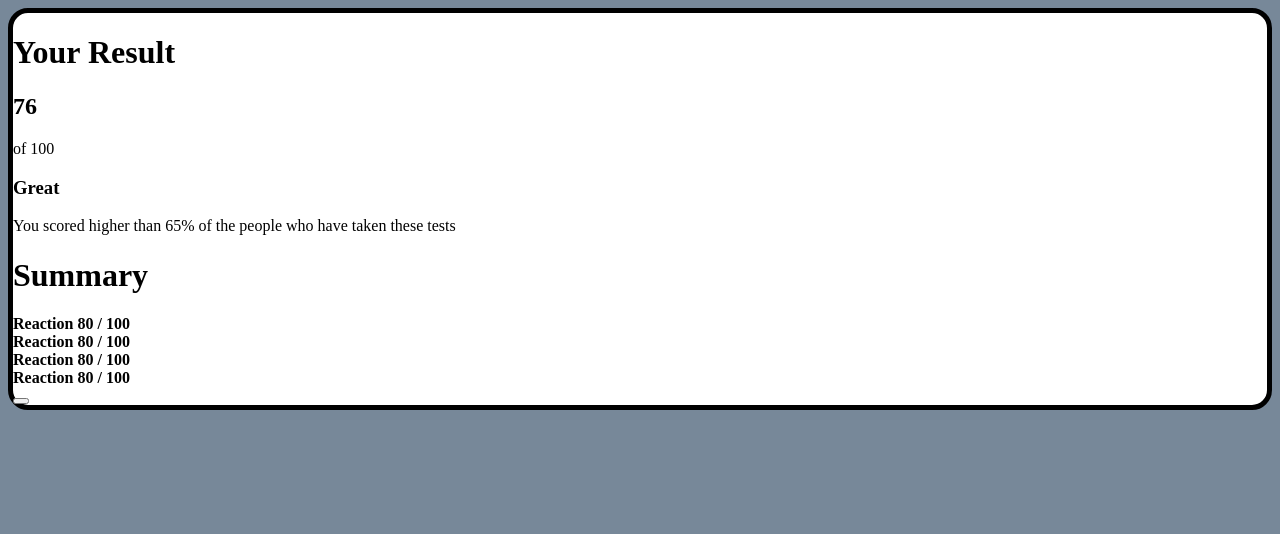
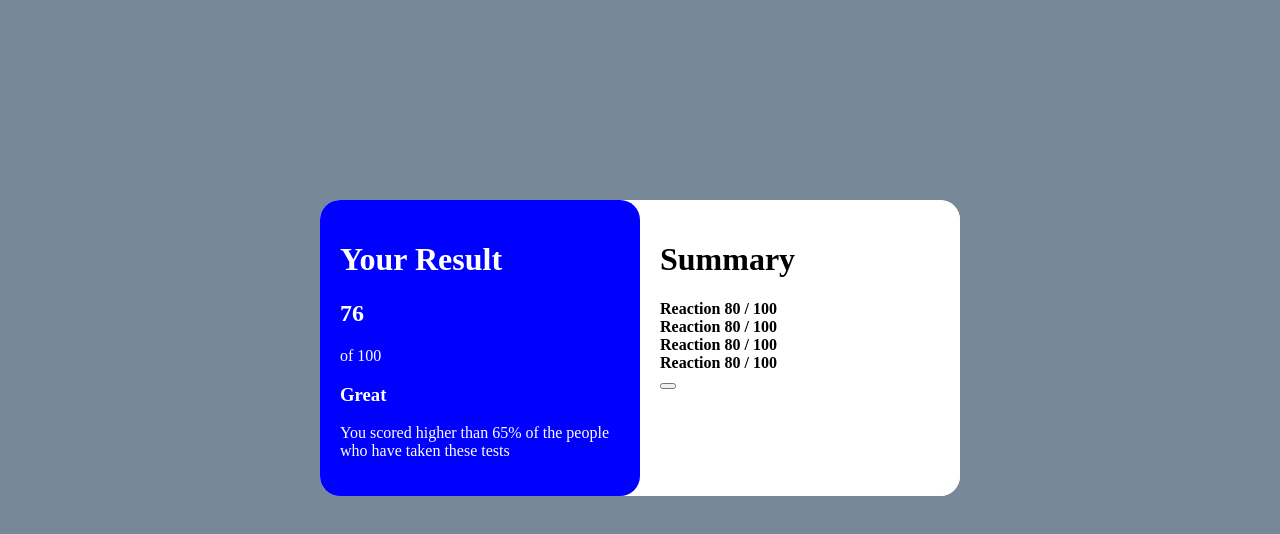
Before and after one commit to NV27/practice-repo, a plain HTML site: page index.html in a window 1280 px wide. Drawn offline with Linux system fonts and the light colour scheme.

Commit message:
better layout

```diff
--- a/index.html
+++ b/index.html
@@ -21,6 +21,7 @@
 
 <body>
     <div class="model">
+        <div class="grid-container">
             <div class="left">
                 <h1>Your Result</h1>
                 <div class="score">
@@ -54,6 +55,7 @@
                 </div>
                 <button class="continue-button" value="Continue"></button>
             </div>
+        </div>
 
     </div>
 </body>
--- a/styles.css
+++ b/styles.css
@@ -5,8 +5,7 @@
 }
 
 :root {
-  --primaryCol: red;
-  --secondaryCol: blue;
+  --primaryCol: blue;
 }
 
 body {
@@ -16,5 +15,29 @@ body {
 .model{
     background-color: white;
     border-radius: 20px;
-    border: black 5px solid;
+    position: absolute;
+    top: 25%;
+    left: 25%;
+    max-width: 50%;
+    border: none;
 }
+
+.grid-container{
+    display: grid;
+    grid-template-columns: 1fr 1fr;
+}
+
+.left{
+    background-color: var(--primaryCol);
+    border-radius: 20px;
+    padding: 20px;
+    color: white;
+    border: none;
+}
+
+.right{
+    background-color: white;
+    padding: 20px;
+    border-radius: 20px;
+    border: none;
+}
```
Lines whose indentation alone changed are shown as unchanged.
